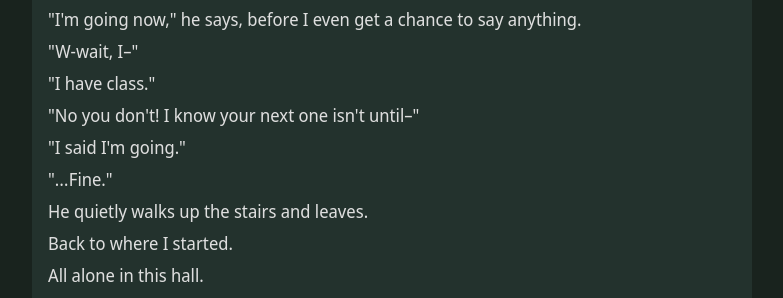
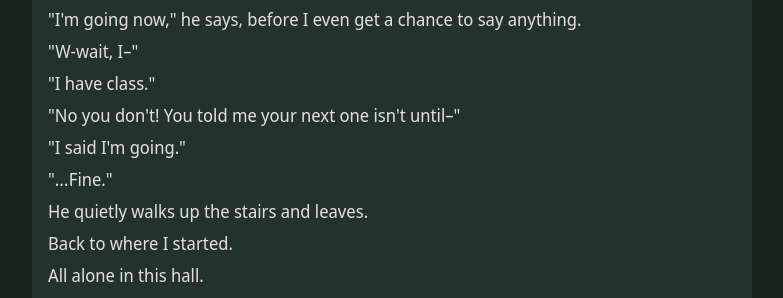
Before and after one commit to SanguineChameleon/sanguinechameleon.github.io, a Jekyll site: the page built from _posts/2026-02-20-lecture-hall-37.md, in a window 1280 px wide and 900 px high, scrolled down 7020 px. Shown: the part 157-455 px from the top of the window, without its empty margins (248-1031 px from the left). Built offline with Jekyll 4.4.1, drawn with Linux system fonts in a browser that asks for light colours.

Commit message:
You told me

```diff
--- a/_posts/2026-02-20-lecture-hall-37.md
+++ b/_posts/2026-02-20-lecture-hall-37.md
@@ -448,7 +448,7 @@ He's hiding himself again. Damn it.
 
 "I have class."
 
-"No you don't! I know your next one isn't until--"
+"No you don't! You told me your next one isn't until--"
 
 "I said I'm going."
 
```
